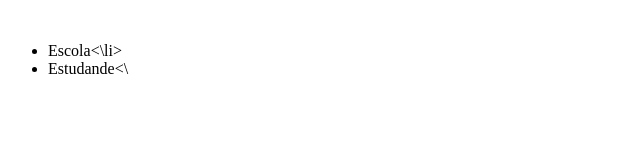
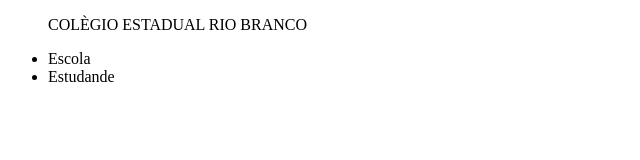
Before and after one commit to Mariacanedo/site-turma-criativa, a plain HTML site: page index.html in a window 1280 px wide. Shown: the whole page, without its empty margins (0-640 px from the left). Drawn offline with Linux system fonts and the light colour scheme.

Commit message:
Add files via upload

```diff
--- a/index.html
+++ b/index.html
@@ -2,19 +2,23 @@
 <html lang="en">
 <head>
     <meta charset="UTF-8">
-    <meta http-equiv="x-UA-Compatible"content:"IE=edge">
+    <meta http-equiv="x-UA-Compatible"content="IE=edge">
     <meta name="viewport" content="width=device-width, initial-scale=1.0">
     <title>Document</title>
-    <link real:"stylesheet"href:"style.css">
+    <link rel ="stylesheet" href= "style.css">
 </head>
 <body>
-    <header>
-        <img class:""src:alurastart logo.png"alt:"logo da alura start">
-        <ul>
-            <li>Escola<\li>
-            <li>Estudande<\</li>
+    <header class="cabecalho">
+        <ul>COLÈGIO ESTADUAL RIO BRANCO</ul>
+        <ul class="cabecalho-lista">
+            <li class="cabecalho-lista-item">Escola</li>
+            <li class="cabecalho-lista-item">Estudande</li>
             </ul>
     </header>
 
+    <section class="escola">
+        <div class="escola-div-conteudo">
+
+
 </body>
 </html>
```
